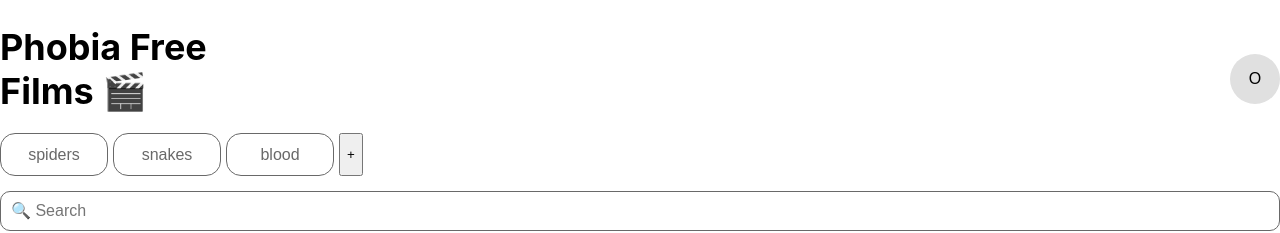
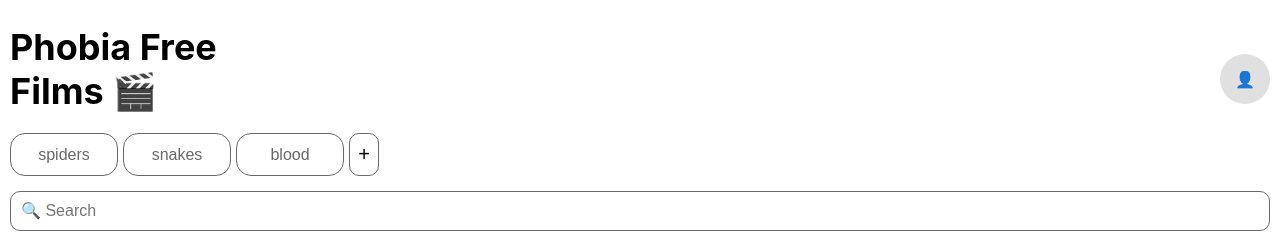
Before and after one commit to CodyGarciaa/cs160-hifi-prototype, a React (Create React App) app: page / in a window 1280 px wide. Shown: the top 233 px of the page. Built offline with nearby package versions, Linux system fonts and the light colour scheme; no server answers.

Commit message:
fixed some ui here and there

```diff
--- a/src/App.css
+++ b/src/App.css
@@ -38,7 +38,11 @@
 } */
 
 body {
-  padding: 10px;
+  /* padding: 10px; */
+}
+
+.App {
+  margin: 0 10px;
 }
 
 header {
--- a/src/App.jsx
+++ b/src/App.jsx
@@ -191,7 +191,7 @@ function App() {
                 <div className="profile-button">
                   {/* (profile button) */}
                   {/* <Button>(O)</Button> */}
-                  <Button className="back-btn">O</Button>
+                  <Button className="back-btn">👤</Button>
                 </div>
               </header>
 
@@ -207,7 +207,7 @@ function App() {
                     <ToggleButton className="phobia-toggle-btn">
                       blood
                     </ToggleButton>
-                    <button onClick={openPopUp}>+</button>
+                    <Button className="add-phobia-btn" onClick={openPopUp}>+</Button>
                   </div>
 
                   <SearchBar onSearch={handleSearch} />
--- a/src/Button.css
+++ b/src/Button.css
@@ -31,7 +31,7 @@
   box-shadow: 0px 0px 4px grey;
 }
 
-.btn.add-phobia-btn {
+.add-phobia-btn {
   border: 1px solid #6B6B6B;
   border-radius: 10px;
   background-color: white;
--- a/src/DropDownDescription.css
+++ b/src/DropDownDescription.css
@@ -1,6 +1,7 @@
 .container {
     width: 100%;
     border: 1.5px solid #6951FF;
+    border-radius: 5px;
   }
 
   .button {
```
